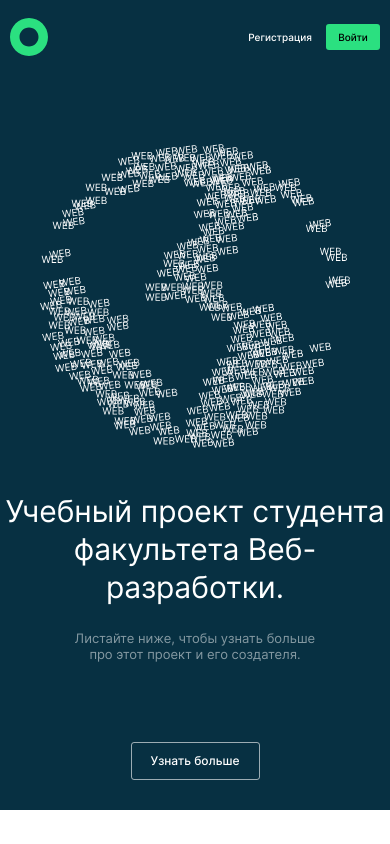
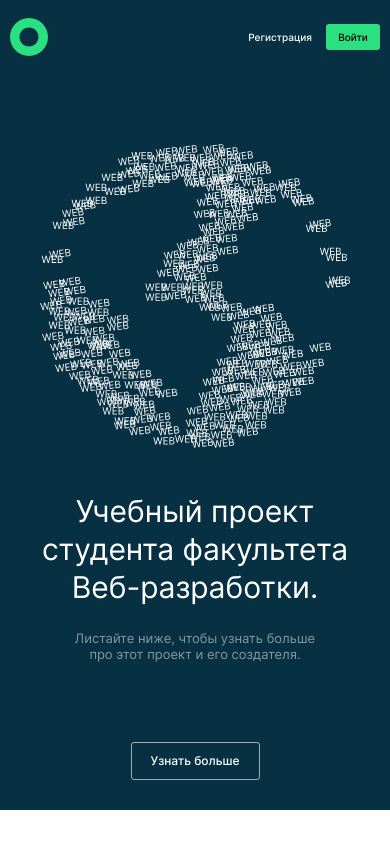
Before and after one commit to cactys/movies-explorer-frontend, a React (Create React App) app: page / in a window 390 px wide. Shown: the top 844 px of the page. Built offline with nearby package versions, Linux system fonts and the light colour scheme; a web font is replaced by a local one.

Commit message:
fix: padding promo

```diff
--- a/src/components/Promo/Promo.css
+++ b/src/components/Promo/Promo.css
@@ -65,7 +65,7 @@
 
 @media screen and (max-width: 768px) {
   .promo {
-    padding: 140px 5px 76px;
+    padding: 140px 10px 76px;
   }
   .promo__container {
     max-width: 668px;
@@ -93,7 +93,7 @@
 
 @media screen and (max-width: 425px) {
   .promo {
-    padding: 70px 5px 30px;
+    padding: 70px 10px 30px;
   }
   .promo__title {
     margin: 44px 0 24px;
```
